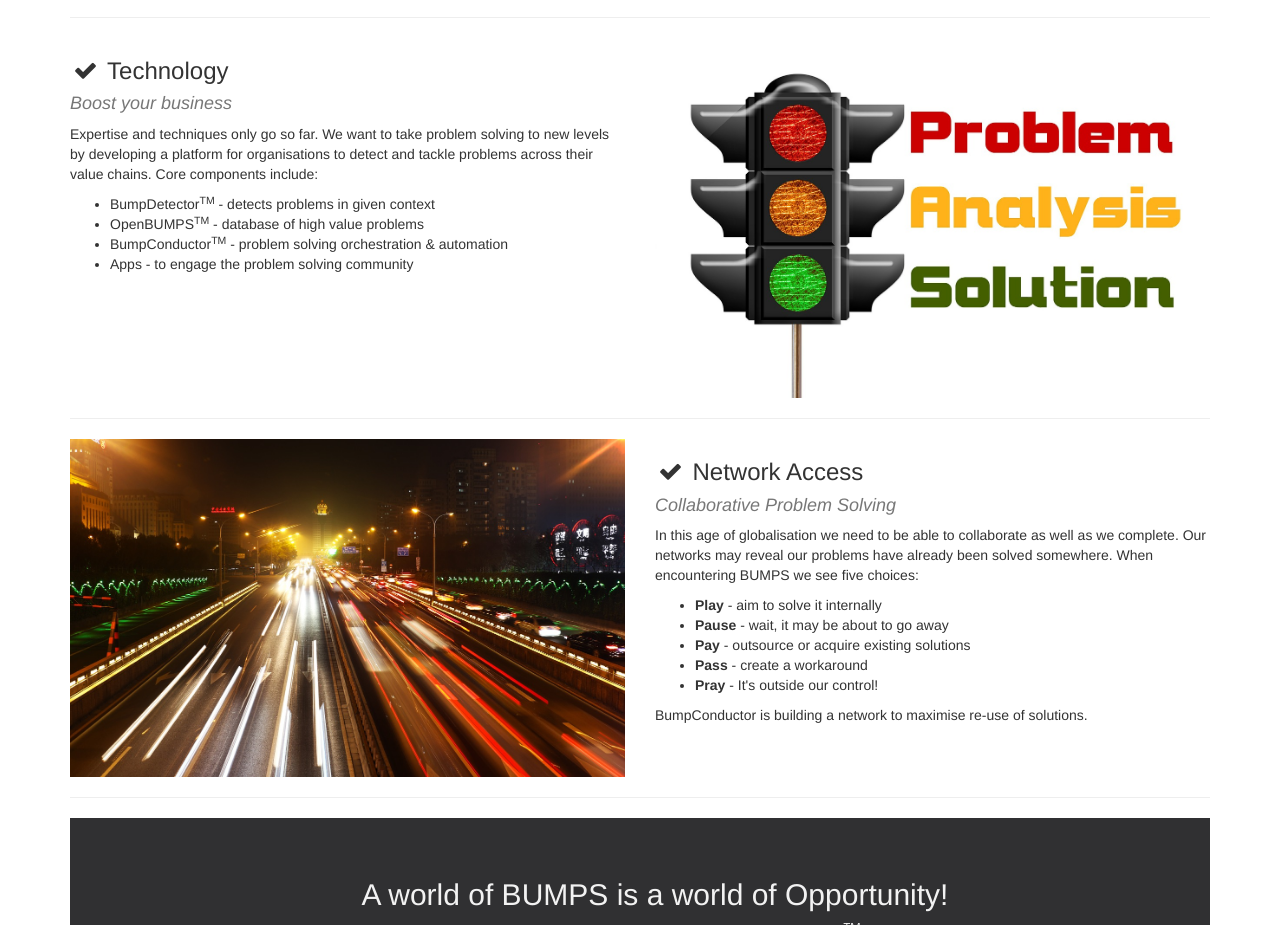
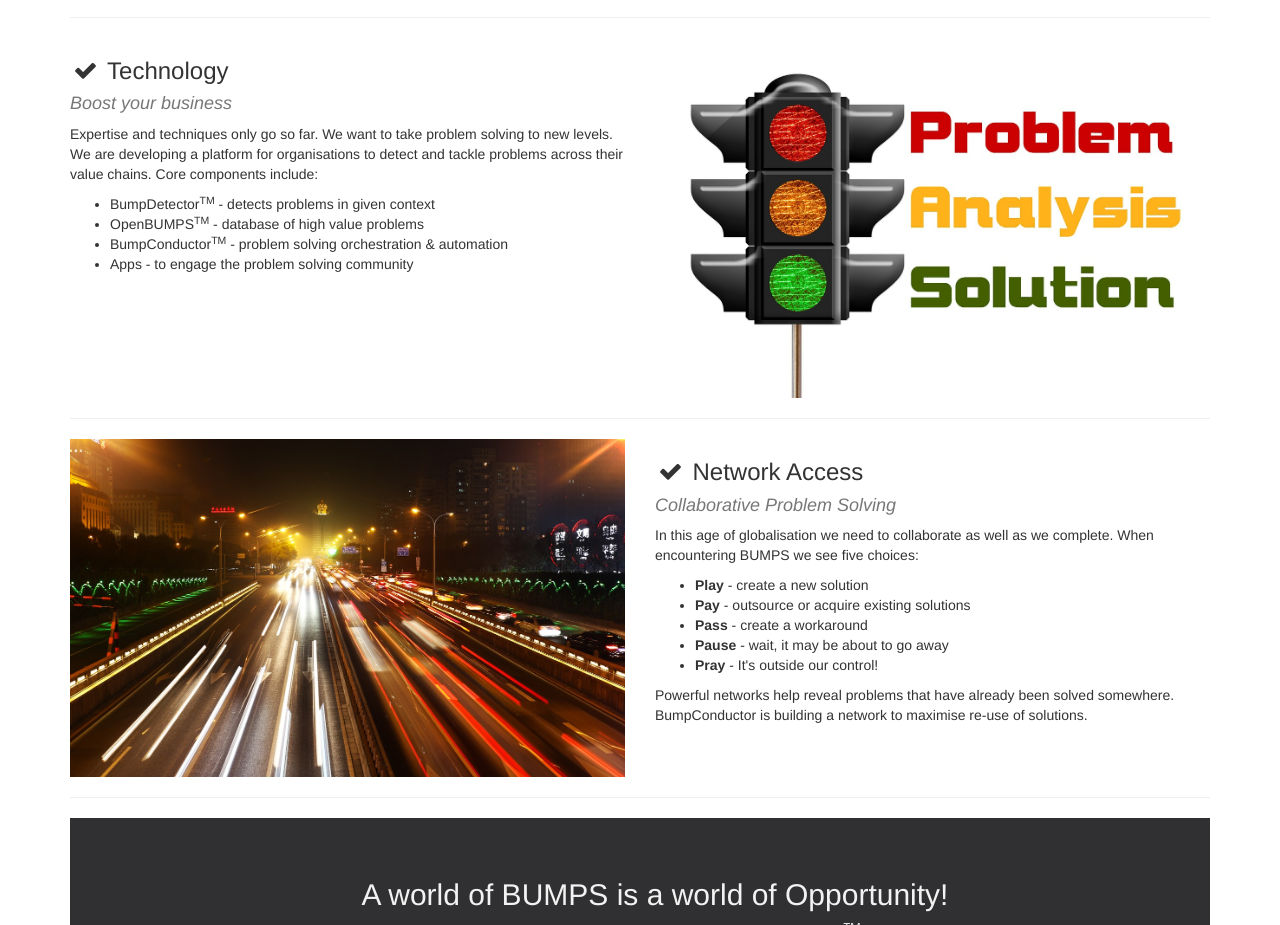
Before and after one commit to BumpConductor/BUMPconductor.github.io, a plain HTML site: page index.html in a window 1280 px wide. Shown: the part 1842-2767 px from the top of the page. Drawn offline with Linux system fonts and the light colour scheme.

Commit message:
Update index.html
updated text in network access section.

```diff
--- a/index.html
+++ b/index.html
@@ -207,8 +207,8 @@
         <div class="col-md-6">
             <h3><i class="fa fa-check fa-fw"></i> Technology</h3>
             <h4 class="text-muted"><i> Boost your business</i></h4>
-            <p>Expertise and techniques only go so far. We want to take problem solving to new levels
-                by developing a platform for organisations to detect and tackle problems across their value chains. Core components include:
+            <p>Expertise and techniques only go so far. We want to take problem solving to new levels. We are
+            developing a platform for organisations to detect and tackle problems across their value chains. Core components include:
                 </p>
                 <ul>
                     <li>BumpDetector<sup>TM</sup> - detects problems in given context </li>
@@ -227,17 +227,16 @@
     <div class="col-md-6 col-md-push-6">
         <h3><i class="fa fa-check fa-fw"></i> Network Access</h3>
         <h4 class="text-muted"><i>Collaborative Problem Solving</i></h4>
-        <p>In this age of globalisation we need to be able to collaborate as well as we complete.
-            Our networks may reveal our problems have already been solved somewhere.
-            When encountering BUMPS we see five choices: </p>
+        <p>In this age of globalisation we need to collaborate as well as we complete.
+        When encountering BUMPS we see five choices: </p>
                 <ul>
-                    <li><b>Play</b> - aim to solve it internally </li>
-                    <li><b>Pause</b> - wait, it may be about to go away</li>
+                    <li><b>Play</b> - create a new solution </li>
                     <li><b>Pay</b> - outsource or acquire existing solutions</li>
                     <li><b>Pass</b> - create a workaround</li>
+                    <li><b>Pause</b> - wait, it may be about to go away</li>
                     <li><b>Pray</b> - It's outside our control! </>
                  </ul>
-                 <p> BumpConductor is building a network to maximise re-use of solutions.
+                 <p> Powerful networks help reveal problems that have already been solved somewhere. BumpConductor is building a network to maximise re-use of solutions.
                      </p>
    </div>
     <div class="col-md-6 col-md-pull-6">
```
